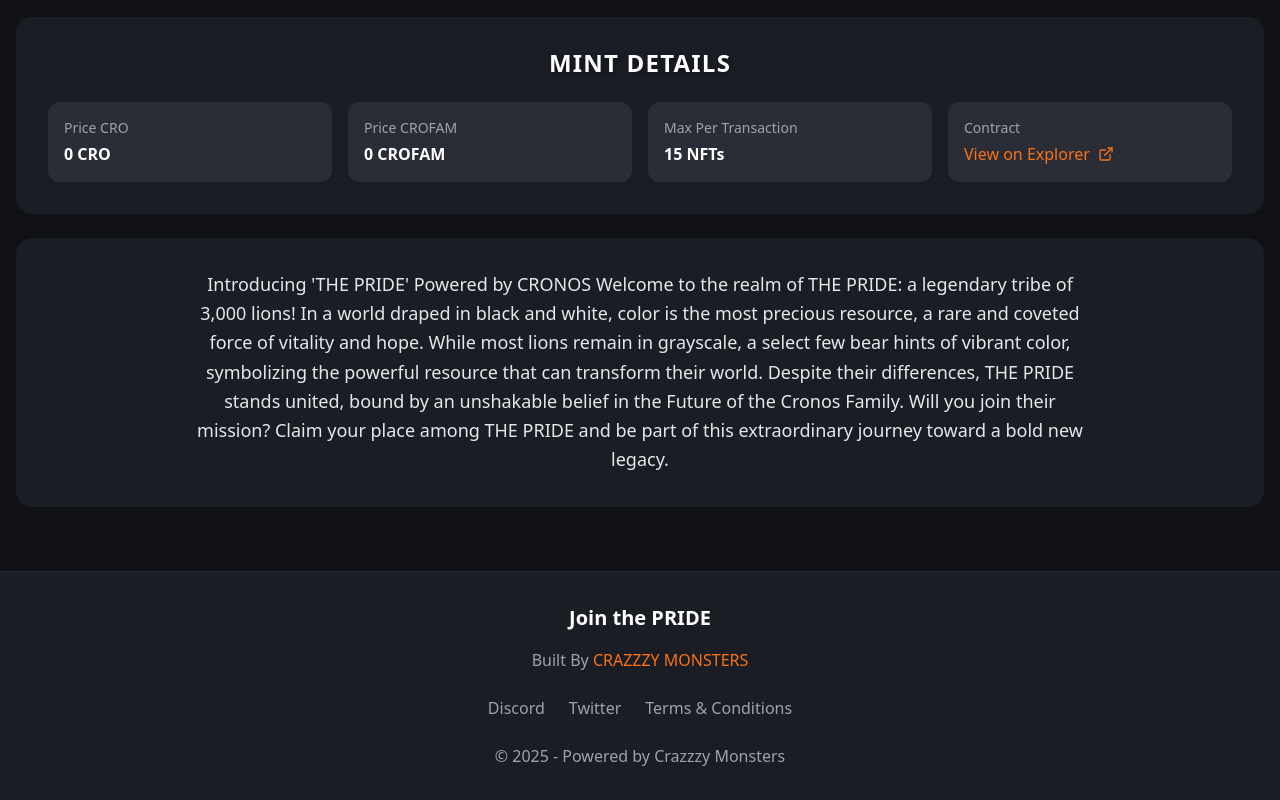
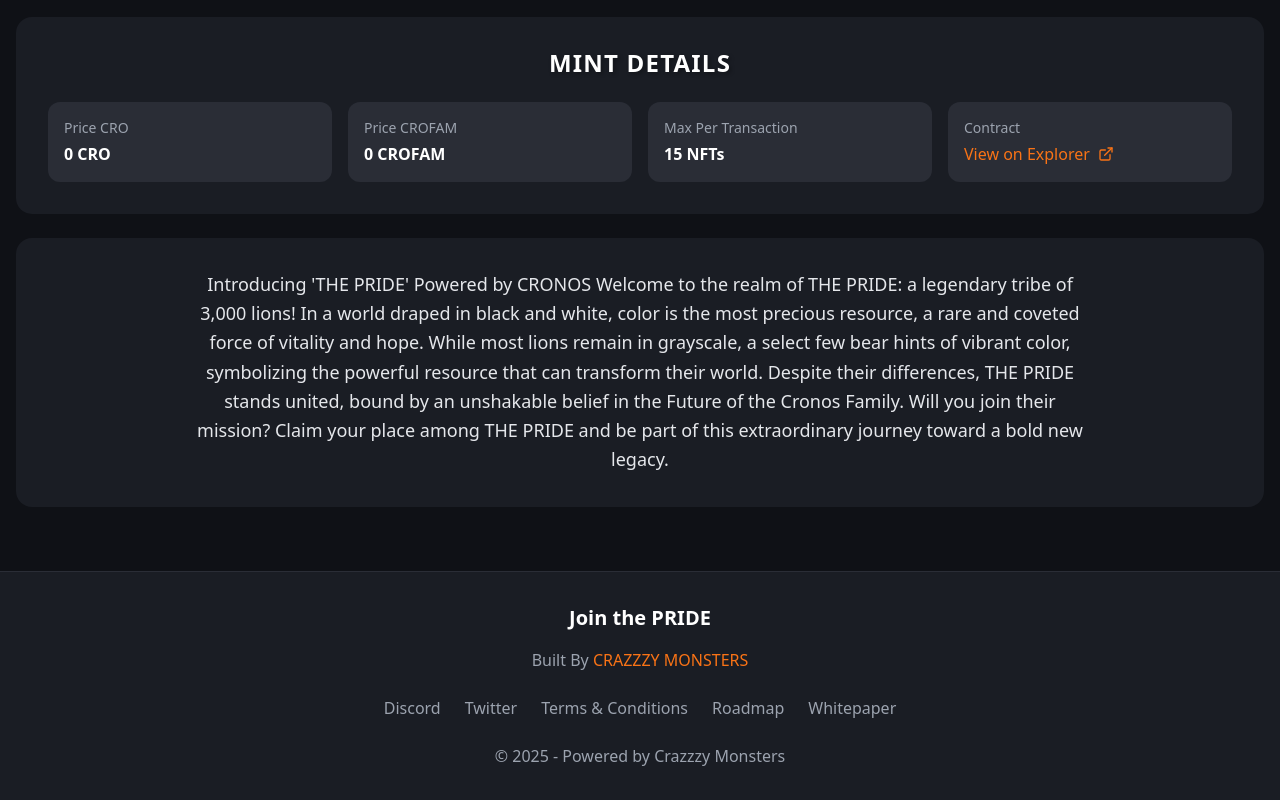
Before and after one commit to Basman1987/Crofam_mint, a React (Create React App) app: page / in a window 1280 px wide. Shown: the part 805-1605 px from the top of the page. Built offline with nearby package versions, Linux system fonts and the light colour scheme; a web font is replaced by a local one.

Commit message:
Update App.js
added roadmap and whitepaper

```diff
--- a/src/App.js
+++ b/src/App.js
@@ -775,11 +775,27 @@
               target="_blank"
               rel="noopener noreferrer"
             >
-              Terms & Conditions
-            </a>
-          </div>
-          <p className="text-gray-400 mt-6">
-            © 2025 - Powered by Crazzzy Monsters
+      Terms & Conditions
+      </a>
+      <a
+        href="https://crofam-token.com/wp-content/uploads/2025/04/pride_roadmap.pdf"
+        className="text-gray-400 hover:text-white transition-colors"
+        target="_blank"
+        rel="noopener noreferrer"
+      >
+        Roadmap
+      </a>
+      <a
+        href="https://crofam-token.com/wp-content/uploads/2025/04/pride_whitepaper.pdf"
+        className="text-gray-400 hover:text-white transition-colors"
+        target="_blank"
+        rel="noopener noreferrer"
+      >
+        Whitepaper
+      </a>
+    </div>
+    <p className="text-gray-400 mt-6">
+      © 2025 - Powered by Crazzzy Monsters
           </p>
         </div>
       </footer>
```
